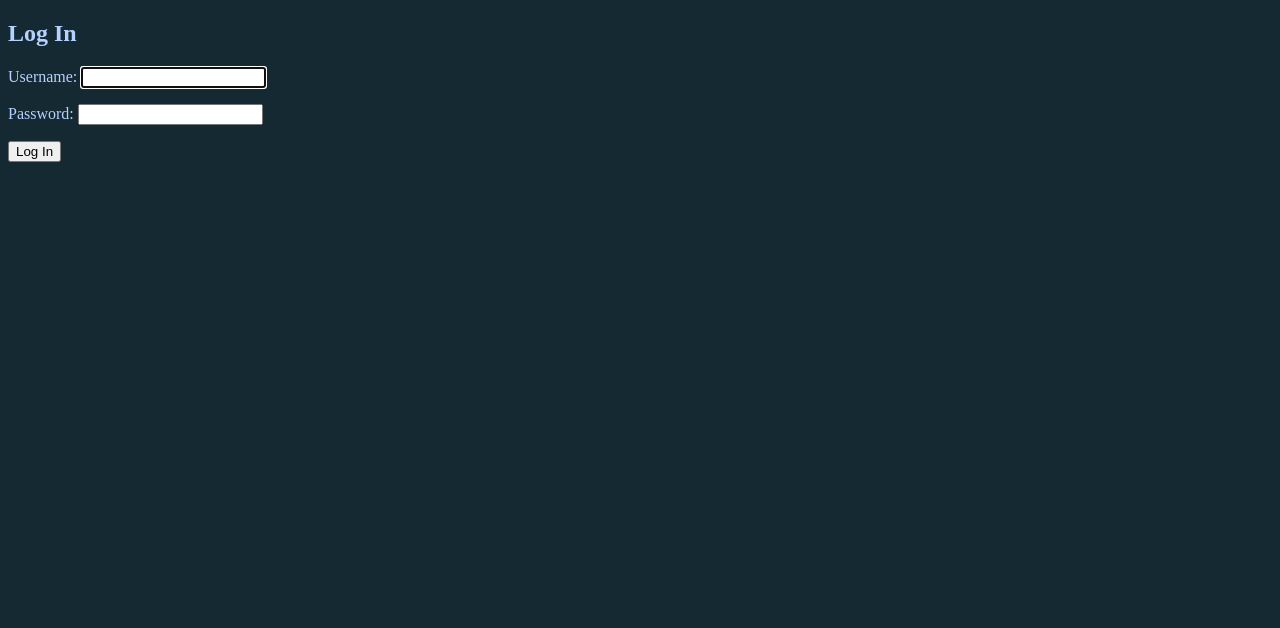
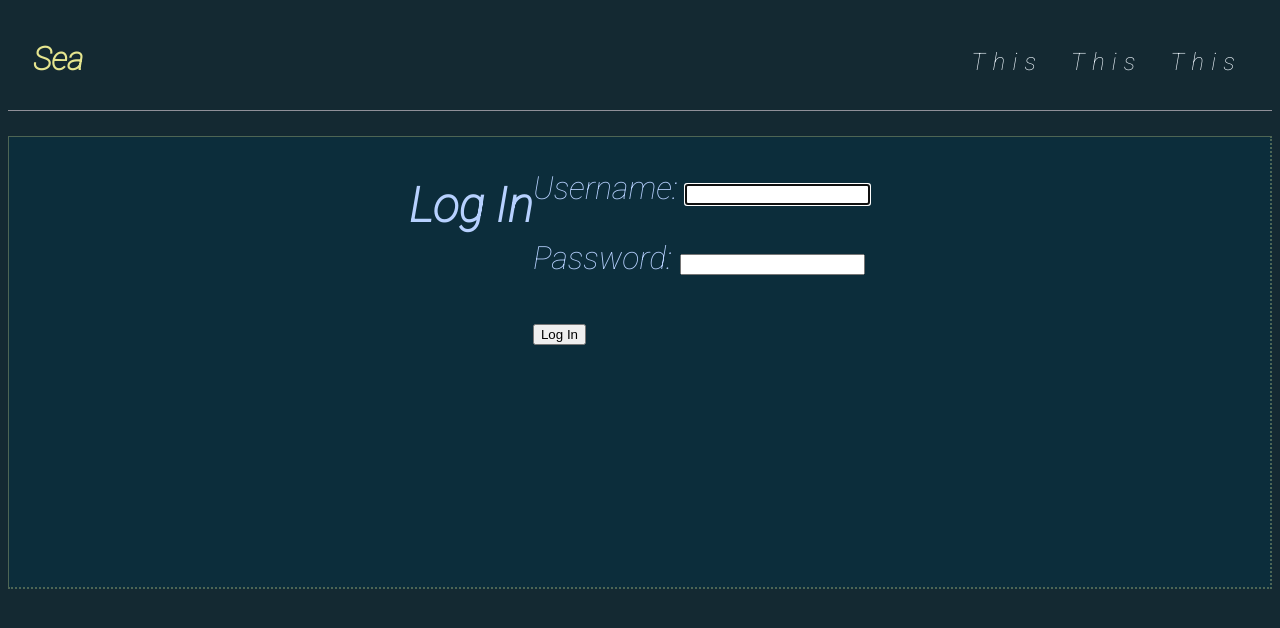
Before and after one commit to SamuelEMason/tori, a Django app: page /accounts/login/ in a window 1280 px wide. Shown: the top 628 px of the page. Run offline with Django 4.2, Linux system fonts and the light colour scheme.

Commit message:
New font added, styling changes

```diff
--- a/templates/base.html
+++ b/templates/base.html
@@ -5,13 +5,84 @@
     <meta http-equiv="X-UA-Compatible" content="IE=edge">
     <meta name="viewport" content="width=device-width, initial-scale=1.0">
     <title>{% block title %}TORi | {% endblock title %}</title>
+    <link rel="preconnect" href="https://fonts.googleapis.com">
+    <link rel="preconnect" href="https://fonts.gstatic.com" crossorigin>
+    <link href="https://fonts.googleapis.com/css2?family=Roboto:ital,wght@1,100&display=swap" rel="stylesheet">
     <style type="text/css">
 
         body {
-            background-color: rgba(0, 23, 33, 0.921);
+            background-color: #001721eb;
             color: rgb(183, 209, 255);
+            font-family: 'Roboto';
+            font-size: 24pt;
         }
 
+        header {
+            display: flex;
+            justify-content: flex-end;
+            align-items: center;
+            border-bottom: 1px solid rgb(144, 144, 153);
+            margin-bottom: 25px;
+        }
+
+        header a {
+            text-decoration: none;
+        }
+
+        .logo {
+            margin-right: auto;
+            padding: 0px 25px;
+        }
+
+        .logo h1 {
+            cursor: pointer;
+            color: rgb(229, 229, 143);
+            text-decoration: none;
+            font-size: 100%;
+        }
+
+        /* Nav Bar */
+        .nav-links {
+            list-style: none;
+            padding: 0px 20px;
+        }
+
+        .nav-links li {
+           display: inline-flex;
+           padding: 0px 5px;
+        }
+
+        .nav-links li a {
+            color: aliceblue;
+            font-size: 75%;
+            letter-spacing: 0.3em;
+            padding: 0px 5px;
+        }
+
+
+        /******************** Main Body */
+        main {
+            display: flex;
+            justify-content: center;
+            background-color: #0631448a;
+            border: 1px solid rgba(229, 229, 143, 0.305);
+            border-bottom: 2px dotted rgba(229, 229, 143, 0.305);;
+            border-right: 2px dotted rgba(229, 229, 143, 0.305);;
+            height: 450px;
+        }
+
+        main h1 {
+            background-color: white;
+            padding: 5px;
+            border: 2px rgb(0, 0, 0) solid;
+            border-top: 0px;
+            color: black;
+            font-weight: lighter;
+            text-shadow: 1px 3px 5px rgb(118, 118, 113);
+            box-shadow: inset 5px 10px 10px black;
+        }
+
+        /* Log Out Button */
         main a {
             border: 1px solid rgb(185, 185, 255);
             border-radius: 10px;
@@ -19,23 +90,37 @@
             letter-spacing: 0.1em;
             padding: 5px 10px;
             text-decoration: none;
+            font-size: 16pt;
+
+        }
+
+        .content {
+            display: flex;
+            flex-direction: column;
+            align-items: center;
+            justify-content: center;
         }
 
         .container {
             display: flex;
-            justify-content: left;
+            flex-direction: column;
+            justify-content: center;
         }
-
-        .box {
-            margin: 25px;
-        }
-
-
 
 
     </style>
 </head>
 <body>
+    <header>
+        <a class="logo" href="{% url 'home' %}"><h1>Sea</h1></a>
+        <nav>
+            <ul class="nav-links">
+                <li><a href="#">This</a></li>
+                <li><a href="#">This</a></li>
+                <li><a href="#">This</a></li>
+            </ul>
+        </nav>
+    </header>
     <main>
         {% block content %}
         {% endblock content %}
```
Also changed, not shown: fonts/OFL.txt (added, +93 -0 lines), templates/home.html (+13 -6 lines), db.sqlite3, fonts/README.txt (added), 2 other files.
